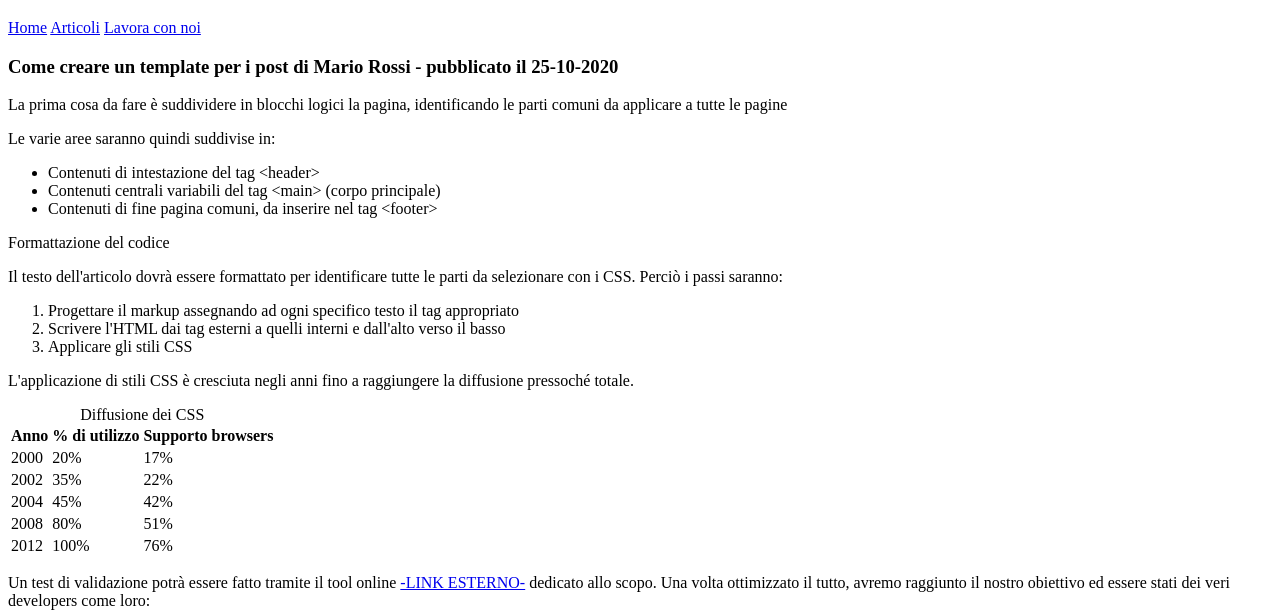
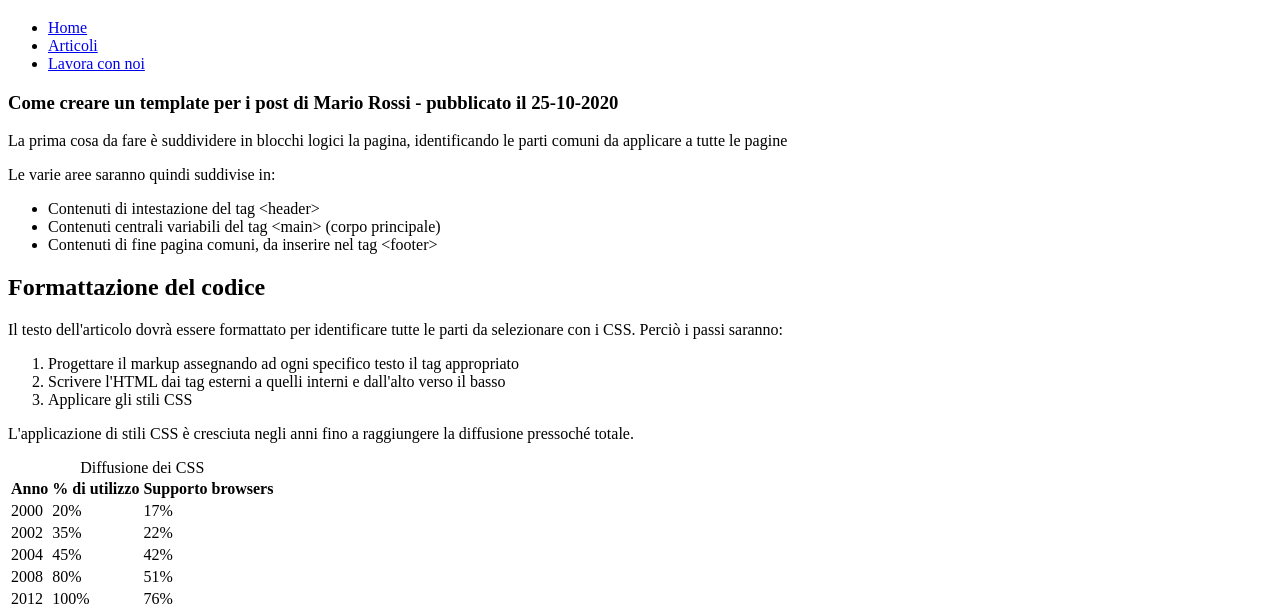
Before and after one commit to LeoGiardino/Front-end, a plain HTML site: page Esercizio Giorno 2/index.html in a window 1280 px wide. Shown: the part 196-808 px from the top of the page. Drawn offline with Linux system fonts and the light colour scheme.

Commit message:
correzione

```diff
--- a/Esercizio Giorno 2/index.html
+++ b/Esercizio Giorno 2/index.html
@@ -3,22 +3,28 @@
 <head>
     <meta charset="UTF-8">
     <meta name="viewport" content="width=device-width, initial-scale=1.0">
+    <meta name="description" content="">
     <title>Sviluppo di una pagina web - Blog Epicode</title>
 </head>
 <body>
     <header>
+        <div>
             <img src="../Esercizio Giorno 2/assets/img/logo.svg" alt="logo Epicode">
             <h1>Epicode - Il blog dei developers</h1>
+        </div>
+        <nav>
+            <ul>
+                <li><a href="#" title="">Home</a></li>
+                <li><a href="#" title="">Articoli</a></li>
+                <li><a href="#" title="">Lavora con noi</a></li>
+            </ul>
+        </nav>
     </header>
-    <nav>
-        <a href="#">Home</a>
-        <a href="#">Articoli</a>
-        <a href="#">Lavora con noi</a>
-    </nav>
+
     <main>
         <article>
             <h3>Come creare un template per i post di Mario Rossi - pubblicato il 25-10-2020</h3>
-            <p>La prima cosa da fare è suddividere in blocchi logici la pagina, identificando le parti comuni
+            <p> La prima cosa da fare è suddividere in blocchi logici la pagina, identificando le parti comuni
                 da applicare a tutte le pagine
             </p>
 
@@ -29,7 +35,7 @@
                 <li>Contenuti di fine pagina comuni, da inserire nel tag &#60;footer&#62;</li>
             </ul>
 
-            <p>Formattazione del codice</p>
+            <h2>Formattazione del codice</h2>
 
             <p>Il testo dell'articolo dovrà essere formattato per identificare tutte le parti da selezionare con i CSS.
                  Perciò i passi saranno:
@@ -43,11 +49,14 @@
 
             <table>
                 <caption>Diffusione dei CSS</caption>
+                <thead>
                     <tr>
                         <th>Anno</th>
                         <th>% di utilizzo</th>
                         <th>Supporto browsers</th>
                     </tr>
+                </thead>
+                <tbody>
                     <tr>
                         <td>2000</td>
                         <td>20%</td>
@@ -73,10 +82,12 @@
                         <td>100%</td>
                         <td>76%</td>
                     </tr>
+                </tbody>
+
             </table>
 
             <p>
-                Un test di validazione potrà essere fatto tramite il tool online <a href="#">-LINK ESTERNO-</a> dedicato allo scopo.
+                Un test di validazione potrà essere fatto tramite il tool online <a href="#">LINK ESTERNO</a> dedicato allo scopo.
                 Una volta ottimizzato il tutto, avremo raggiunto il nostro obiettivo ed essere stati dei veri developers come loro:
             </p>
 
@@ -99,17 +110,17 @@
         <section>
             <h3>Articoli correlati</h3>
             <div>
-                <h4>Validare il codice HTML</h4>
+                <a href="#">Validare il codice HTML</a>
                 <p>Categoria: develop</p>
                 <p>Data: 18-9-2020</p>
             </div>
             <div>
-                <h4>Corregere la sintassi</h4>
+                <a href="#">Corregere la sintassi</a>
                 <p>Categoria: develop</p>
                 <p>Data: 16-9-2020</p>
             </div>
             <div>
-                <h4>Meno Kb nella pagina</h4>
+                <a href="#">Meno Kb nella pagina</a>
                 <p>Categoria: ottimizzazione</p>
                 <p>Data: 30-9-2020</p>
             </div>
```
Lines whose indentation alone changed are shown as unchanged.
